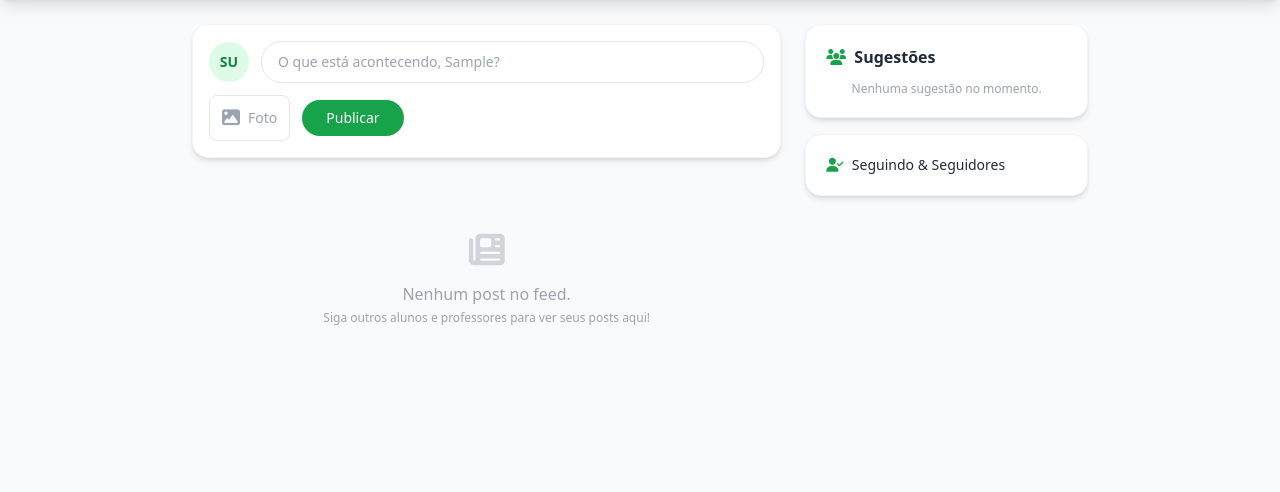
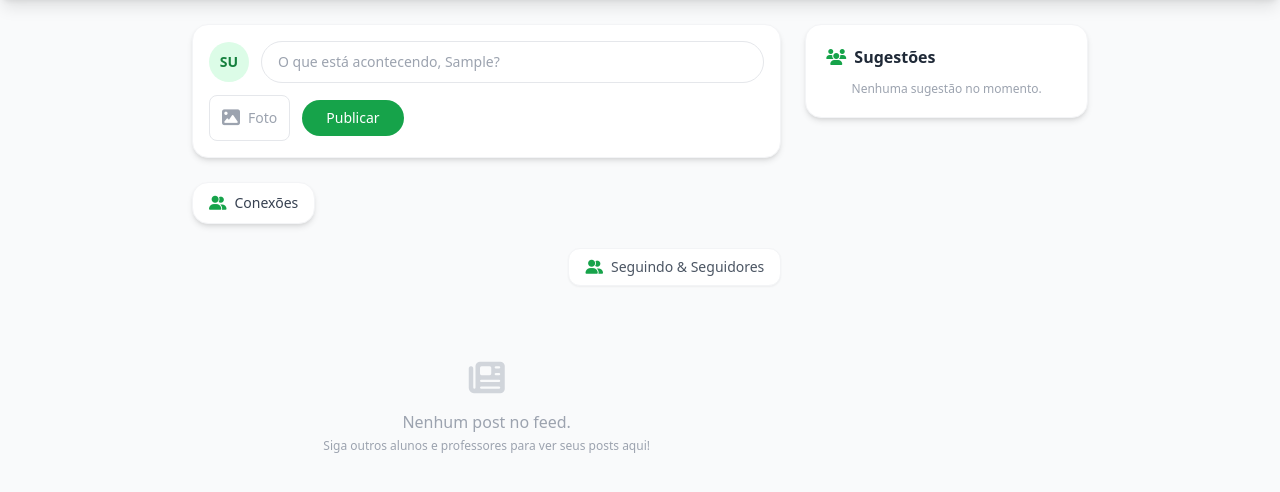
Before and after one commit to OrnilioNeto/avante-prd-python, a Django app: page /rede/ in a window 1280 px wide. Shown: the part 56-548 px from the top of the page. Run offline with Django 5.2, Linux system fonts and the light colour scheme; the visitor is signed in with stand-in values (Sample User, id 1); data comes from the database, SQL or seed files in the repository; data that the repository does not hold is empty; some libraries are stand-ins or nearby versions.

Commit message:
fix: botoes conexoes no topo da pagina (remove da sidebar)

```diff
--- a/templates/rede/feed.html
+++ b/templates/rede/feed.html
@@ -50,12 +50,24 @@
     }
     </script>
 
-    <details class="bg-white rounded-2xl shadow-md border border-gray-100 overflow-hidden lg:hidden">
-      <summary class="px-5 py-3 font-semibold text-gray-800 cursor-pointer flex items-center gap-2"><i class="fas fa-users text-green-600"></i> Sugestões</summary>
-      <div class="px-5 pb-4 space-y-3">
-        {% include 'rede/includes/sugestoes.html' %}
-      </div>
-    </details>
+    <div class="flex items-center gap-2">
+      <details class="bg-white rounded-2xl shadow-md border border-gray-100 overflow-hidden flex-1 lg:hidden">
+        <summary class="px-4 py-2.5 text-sm font-semibold text-gray-800 cursor-pointer flex items-center gap-2"><i class="fas fa-users text-green-600"></i> Sugestões</summary>
+        <div class="px-4 pb-3 space-y-2">
+          {% include 'rede/includes/sugestoes.html' %}
+        </div>
+      </details>
+      <button onclick="document.getElementById('seguidoresModal').classList.remove('hidden')" class="bg-white rounded-2xl shadow-md border border-gray-100 px-4 py-2.5 text-sm font-medium text-gray-700 hover:text-green-600 transition flex items-center gap-2 flex-shrink-0">
+        <i class="fas fa-user-friends text-green-600"></i>
+        <span class="hidden sm:inline">Conexões</span>
+      </button>
+    </div>
+
+    <div class="hidden lg:flex justify-end">
+      <button onclick="document.getElementById('seguidoresModal').classList.remove('hidden')" class="bg-white rounded-xl shadow-sm border border-gray-100 px-4 py-2 text-sm font-medium text-gray-600 hover:text-green-600 transition flex items-center gap-2">
+        <i class="fas fa-user-friends text-green-600"></i> Seguindo & Seguidores
+      </button>
+    </div>
 
     {% for post in posts %}
     <div class="bg-white rounded-2xl shadow-md border border-gray-100 overflow-hidden">
@@ -135,11 +147,6 @@
         {% include 'rede/includes/sugestoes.html' %}
       </div>
     </div>
-    <div class="bg-white rounded-2xl shadow-md border border-gray-100 p-5">
-      <button onclick="document.getElementById('seguidoresModal').classList.remove('hidden')" class="text-sm font-medium text-gray-800 hover:text-green-600 transition flex items-center gap-2 w-full text-left">
-        <i class="fas fa-user-check text-green-600"></i> Seguindo & Seguidores
-      </button>
-    </div>
   </div>
 </div>
 
```
